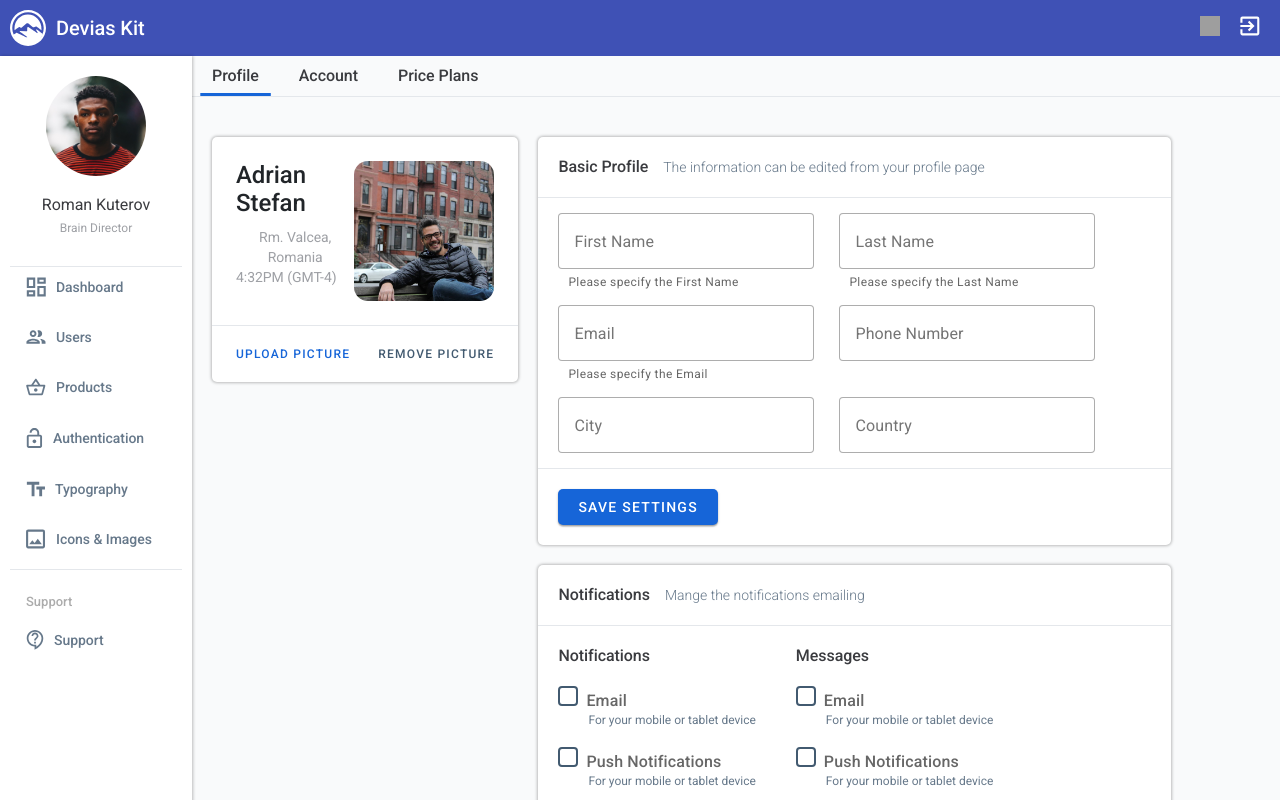
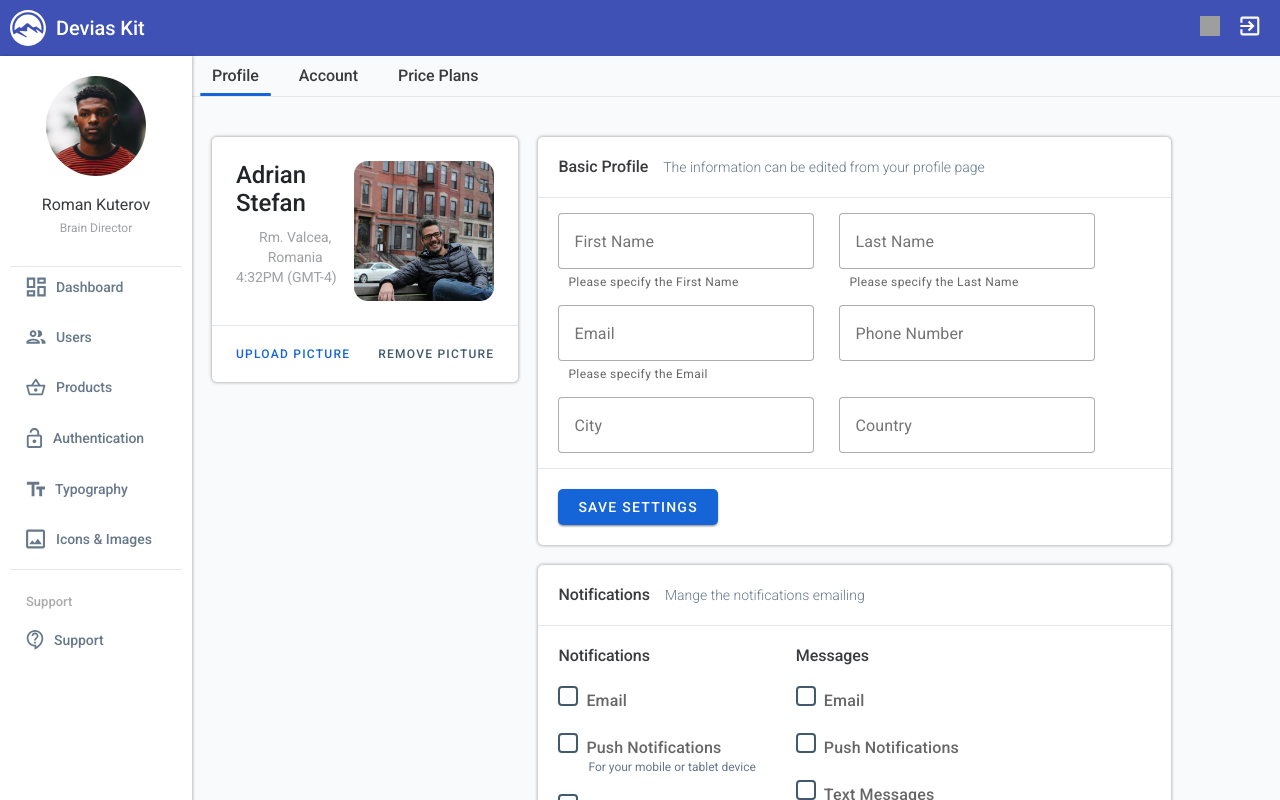
Before and after one commit to Valgulious/test-react, a React (Create React App) app: page / in a window 1280 px wide. Shown: the top 800 px of the page. Built offline with nearby package versions, Linux system fonts and the light colour scheme; grey boxes are pictures that could not be loaded.

Commit message:
Add subtext in NotificationsForm

```diff
--- a/src/components/main/forms/NotificationsForm.jsx
+++ b/src/components/main/forms/NotificationsForm.jsx
@@ -37,7 +37,7 @@ const NotificationsForm = () => {
                         <FieldsetSectionTitle>Notifications</FieldsetSectionTitle>
                         <NotificationsFormInput text='Email' value='email' name='notifications' inputId='nEmail'/>
                         <NotificationsFormInput text='Push Notifications' value='pushNotifications' name='notifications'
-                                                inputId='nPushNotifications'/>
+                                                inputId='nPushNotifications' subtext='For your mobile or tablet device'/>
                         <NotificationsFormInput text='Text Messages' value='textMessages' name='notifications'
                                                 inputId='nTextMessages'/>
                         <NotificationsFormInput text='Phone Calls' value='phoneCalls' name='notifications'
--- a/src/components/main/forms/NotificationsFormInput.jsx
+++ b/src/components/main/forms/NotificationsFormInput.jsx
@@ -2,7 +2,7 @@ import PropTypes from 'prop-types'
 import styled from "@emotion/styled";
 import check from '../../../img/check.svg'
 
-const NotificationsFormInput = ({inputId, name, text, value}) => {
+const NotificationsFormInput = ({inputId, name, text, value, subtext}) => {
 
     const Input = styled.input`
         position: absolute;
@@ -70,9 +70,13 @@ const NotificationsFormInput = ({inputId, name, text, value}) => {
                 <Input id={inputId} type='checkbox' name={name} value={value.toLowerCase()}/>
                 <span>{text}</span>
             </Label>
-            <span>For your mobile or tablet device</span>
+            {subtext ? <span>{subtext}</span> : ''}
         </>
     )
+}
+
+NotificationsFormInput.defaultProps = {
+    subtext: ''
 }
 
 NotificationsFormInput.propTypes = {
```
